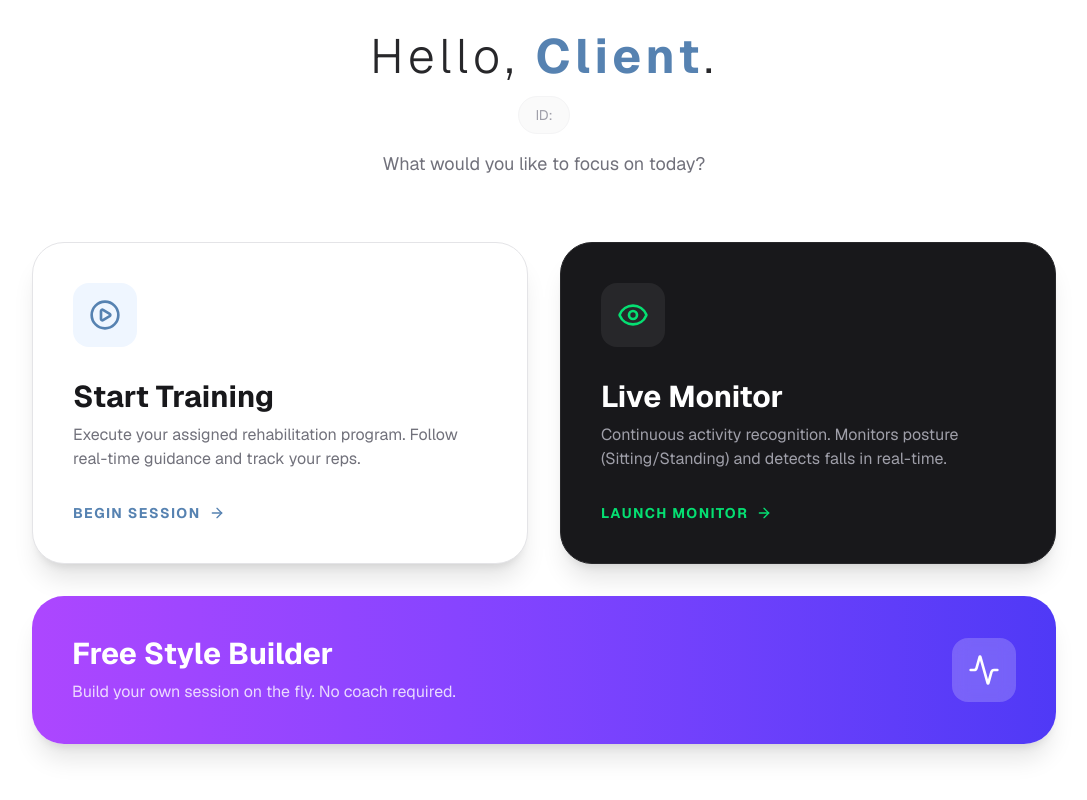
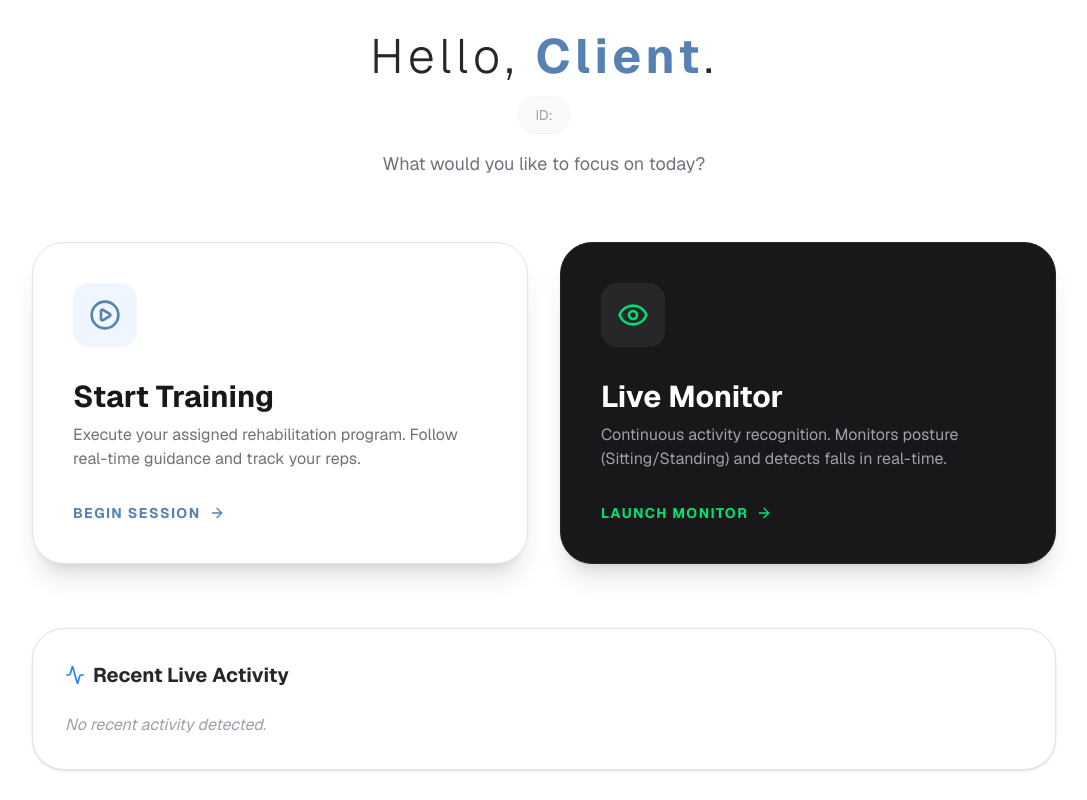
Before and after one commit to Hoirul23/straps-dev, a Next.js app: page /client in a window 1280 px wide. Shown: the top 800 px of the page, without its empty margins (96-1183 px from the left). Built offline with nearby package versions, Linux system fonts and the light colour scheme.

Commit message:
UI: Integrate Free Mode Choice into Training Start Overlay

```diff
--- a/app/client/page.tsx
+++ b/app/client/page.tsx
@@ -74,22 +74,6 @@ function ClientHub() {
                             </div>
                         </motion.div>
                     </Link>
-
-                    {/* Free Style Card */}
-                    <Link href="/client/free" className="group md:col-span-2">
-                        <motion.div
-                            whileHover={{ y: -5 }}
-                            className="bg-gradient-to-r from-purple-500 to-indigo-600 p-10 rounded-[2rem] shadow-xl group-hover:shadow-2xl transition-all h-full flex items-center justify-between"
-                        >
-                            <div className="text-white">
-                                <h2 className="text-3xl font-bold mb-2">Free Style Builder</h2>
-                                <p className="text-white/80 mb-0">Build your own session on the fly. No coach required.</p>
-                            </div>
-                            <div className="w-16 h-16 rounded-2xl bg-white/20 text-white flex items-center justify-center group-hover:scale-110 transition-transform backdrop-blur-sm">
-                                <ActivityIcon className="w-8 h-8" />
-                            </div>
-                        </motion.div>
-                    </Link>
                 </div>
 
                 {/* Recent Activity Section */}
--- a/app/client/training/page.tsx
+++ b/app/client/training/page.tsx
@@ -398,13 +398,33 @@ function TrainingPage() {
                    {!isStarted && !isLoading && (
                         <div className="absolute inset-0 bg-white/80 backdrop-blur-sm z-40 flex flex-col items-center justify-center p-8 text-center">
                             <h2 className="text-3xl font-bold text-zinc-900 mb-2">Ready to Train?</h2>
-                            <p className="text-zinc-600 mb-8 max-w-md">Ensure your full body is visible in the camera. When you are ready, press start to begin the program.</p>
-                            <button
-                                onClick={() => setIsStarted(true)}
-                                className="px-12 py-4 bg-primary text-white text-lg font-bold rounded-full shadow-xl hover:shadow-2xl hover:scale-105 transition-all flex items-center gap-3"
-                            >
-                                <PlayCircle className="w-6 h-6" /> START WORKOUT
-                            </button>
+                            <p className="text-zinc-600 mb-8 max-w-md">
+                                {menu ? `Start your assigned program: ${menu.name}` : `No assigned program found.`}
+                            </p>
+
+                            <div className="flex flex-col gap-4">
+                                {menu && (
+                                    <button
+                                        onClick={() => setIsStarted(true)}
+                                        className="px-12 py-4 bg-primary text-white text-lg font-bold rounded-full shadow-xl hover:shadow-2xl hover:scale-105 transition-all flex items-center justify-center gap-3 w-64"
+                                    >
+                                        <PlayCircle className="w-6 h-6" /> START {menu.name ? 'PROGRAM' : 'WORKOUT'}
+                                    </button>
+                                )}
+
+                                <div className="flex items-center gap-4 w-64">
+                                     <div className="h-px bg-zinc-300 flex-1"></div>
+                                     <span className="text-xs text-zinc-400 font-bold uppercase">OR</span>
+                                     <div className="h-px bg-zinc-300 flex-1"></div>
+                                </div>
+
+                                <Link
+                                    href="/client/free"
+                                    className="px-12 py-4 bg-white border-2 border-zinc-200 text-zinc-600 text-lg font-bold rounded-full hover:border-primary hover:text-primary transition-all flex items-center justify-center gap-3 w-64"
+                                >
+                                     CREATE PERSONAL MENU
+                                </Link>
+                            </div>
                         </div>
                    )}
                 </div>
```
